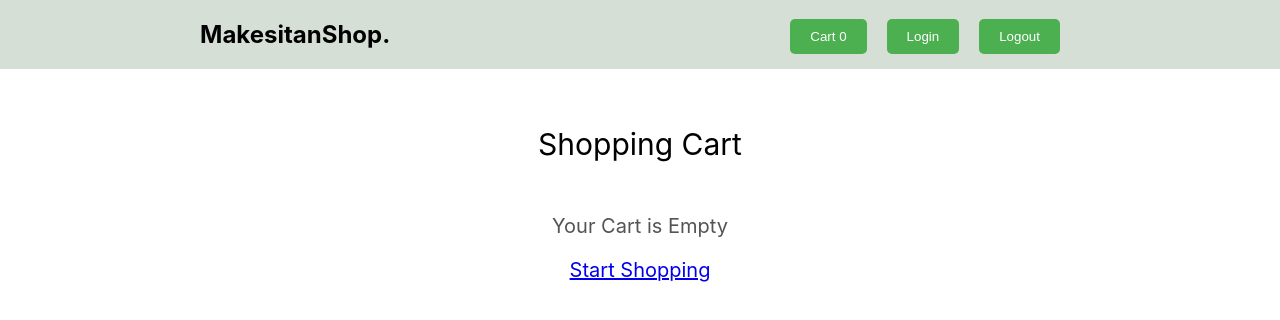
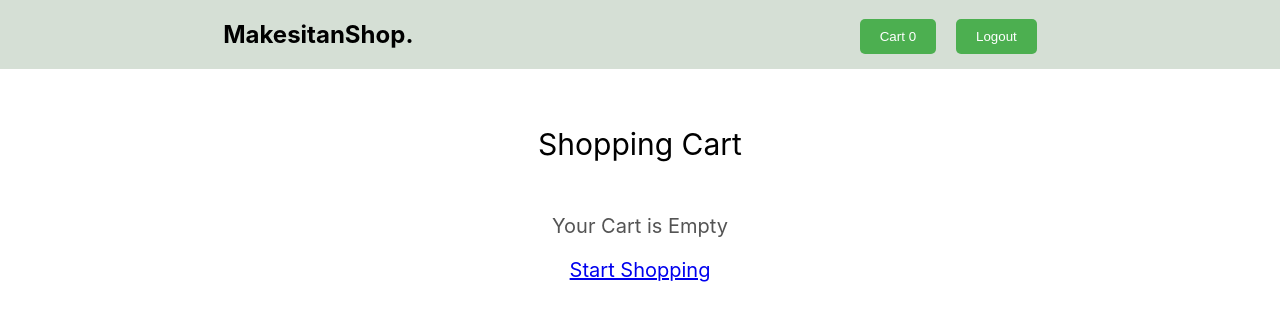
Before and after one commit to ArbazCh/Makeistan-front-end, a React (Create React App) app in the folder my-app/: page /cart in a window 1280 px wide. Shown: the top 320 px of the page. Built offline with nearby package versions, Linux system fonts and the light colour scheme; sample sign-in values are in the browser's storage.

Commit message:
navbar Login/logout button issue resolved

```diff
--- a/my-app/package.json
+++ b/my-app/package.json
@@ -53,5 +53,8 @@
       "last 1 firefox version",
       "last 1 safari version"
     ]
+  },
+  "devDependencies": {
+    "eslint-plugin-react": "^7.32.2"
   }
 }
--- a/my-app/src/api/axios.config.js
+++ b/my-app/src/api/axios.config.js
@@ -1,8 +1,8 @@
 import axios from "axios";
-import { useSelector } from "react-redux";
+// import { useSelector } from "react-redux";
 const token =
   "eyJhbGciOiJIUzI1NiIsInR5cCI6IkpXVCJ9.eyJpZCI6MjMsImVtYWlsIjoiYXJiYXpjaDEzMTNAZ21haWwuY29tIiwiaWF0IjoxNjc0OTE3MjczfQ.-_NHk39rqYDgsgQjPCo8VwRtaMpDJWJjeqGVln5TPok";
-// const BASE_URL = "http://localhost:5000/api/customer";
+//const token = localStorage.getItem("token");
 const BASE_URL = "http://localhost:5000/api/customer";
 
 const API = axios.create({
--- a/my-app/src/components/navbar/index.jsx
+++ b/my-app/src/components/navbar/index.jsx
@@ -4,10 +4,9 @@ import { useDispatch, useSelector } from 'react-redux';
 import "./navbar.css"
 import { removeUser } from '../../redux/slices/auth';
 
-
-
 export const Navbar=()=> {
     const {totalItems}=useSelector((state) => state.cart);
+    const {token}=useSelector((state)=>state.auth)
     const dispatch=useDispatch()
   return (
     <>
@@ -18,13 +17,17 @@ export const Navbar=()=> {
     </Link>
       </div>
     <div className='right-text-container'>
-    <Link to={'/login'}>
+      {token
+      ?(<>
+      <Link to={'/login'}>
       <button className='cart-icon' onClick={()=>dispatch(removeUser())} >Logout</button>
-    </Link>
-    <Link to={'/login'}>
+    </Link></>)
+      :(
+      <>
+      <Link to={'/login'}>
       <button className='cart-icon'>Login</button>
     </Link>
-
+    </>)}
     <Link to={'/cart'}>
         <button className='cart-icon'>Cart {totalItems} </button>
     </Link>
--- a/my-app/src/pages/checkout/index.js
+++ b/my-app/src/pages/checkout/index.js
@@ -12,7 +12,7 @@ export const Checkout = () => {
   }, [dispatch]);
 
   const cart = useSelector((state) => state.cart);
-  const { error, loading } = useSelector((state) => state.order);
+  const { error, loading, order } = useSelector((state) => state.order);
   const quantity = cart.totalItems;
   const totalAmount = cart.totalAmount + cart.deliveryCharge;
 
--- a/my-app/src/redux/slices/order/index.js
+++ b/my-app/src/redux/slices/order/index.js
@@ -4,7 +4,7 @@ import { postOrder } from "./thunk";
 import { useNavigate } from "react-router-dom";
 
 const initialState = {
-  order: {},
+  order: false,
   error: null,
   loading: false,
 };
@@ -26,6 +26,7 @@ export const ordertSlice = createSlice({
       })
       .addCase(postOrder.fulfilled, (state, action) => {
         state.loading = false;
+        state.order = true;
         toast.success("Your order has been placed. Thank you for Shoping.", {
           position: "top-center",
         });
```
Also changed, not shown: 1 other file (tests, documents, lock files or other folders).
